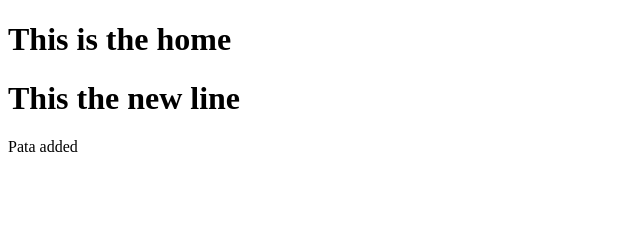
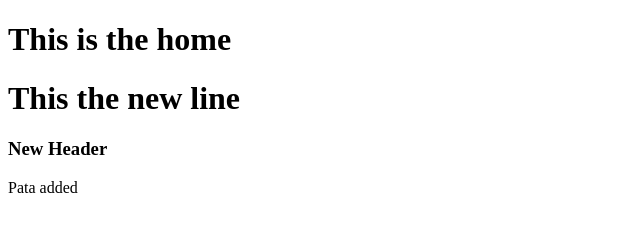
Before and after one commit to silver107u/devopsAL2, a plain HTML site: page index.html in a window 1280 px wide. Shown: the whole page, without its empty margins (0-640 px from the left). Drawn offline with Linux system fonts and the light colour scheme.

Commit message:
master: new header add
the header changes

```diff
--- a/index.html
+++ b/index.html
@@ -8,6 +8,7 @@
 <body>
     <h1 color="blue">This is the home</h1>
     <h1 bgcolor="blue"> This the new line</h1>
+    <h3>New Header</h3>
     <p>Pata added</p>
 </body>
 
```
